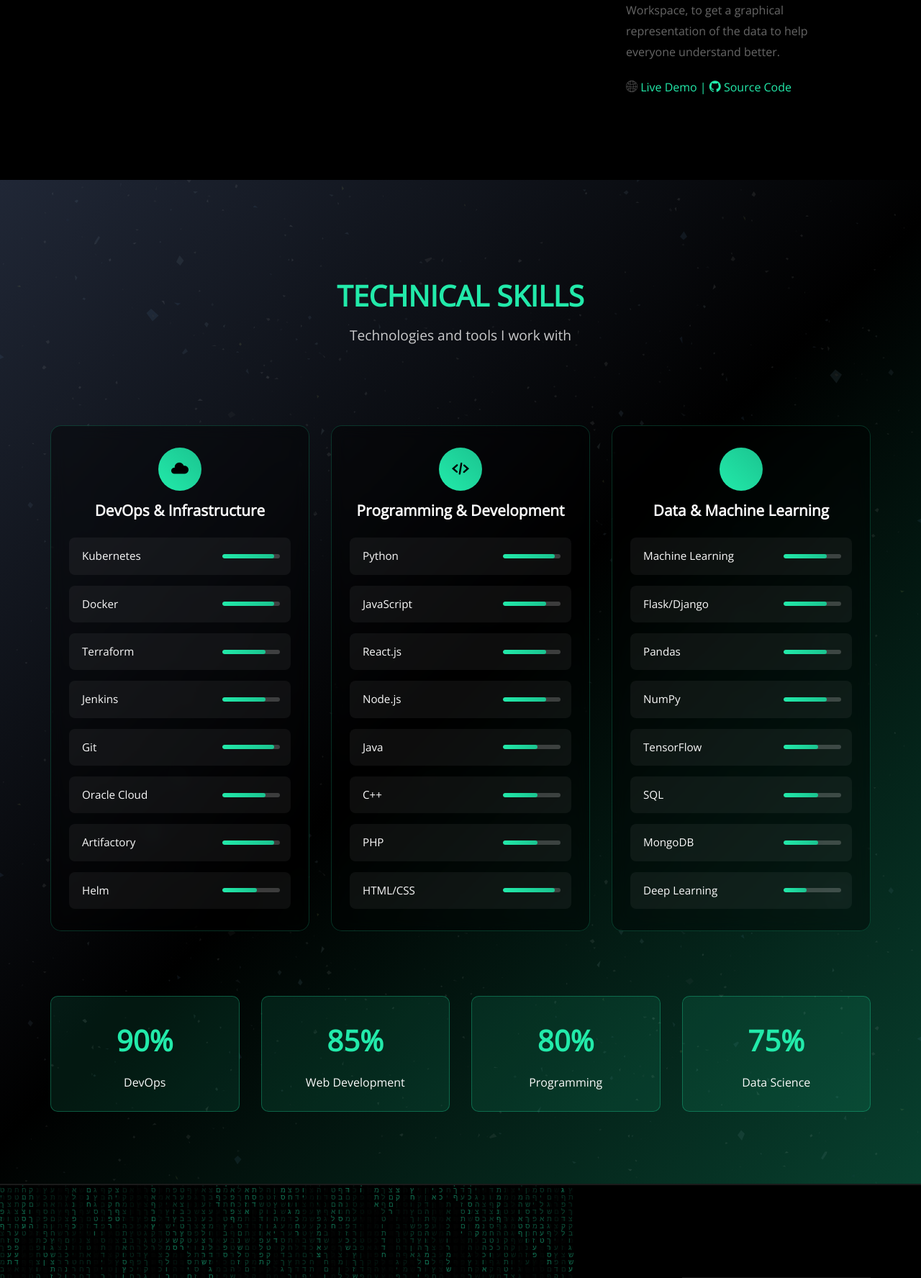
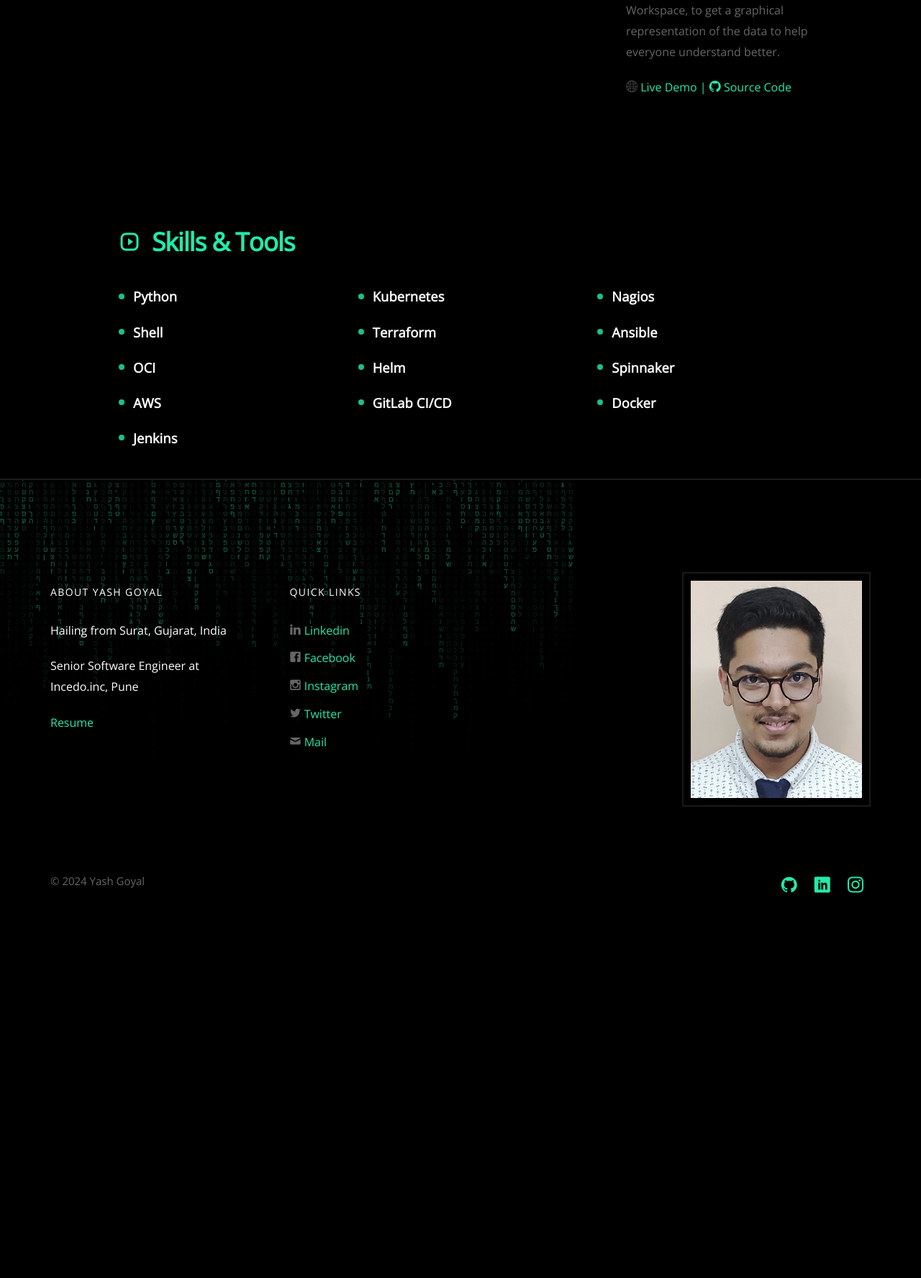
Before and after one commit to yashgoyal2802/yashgoyal2802.github.io, a PHP site: page / in a window 1280 px wide. Shown: the part 2471-4247 px from the top of the page at 72% size. After the commit the page ends 3712 px from the top, so only its background shows below. Run offline with PHP 8.4, Linux system fonts and the light colour scheme; some libraries are stand-ins or nearby versions; some web fonts are replaced.

Commit message:
updating theme for skills

```diff
--- a/css/custom.css
+++ b/css/custom.css
@@ -411,274 +411,79 @@ ul.cloud a:hover::before {
   }
 }
 
-/* Skills Section - Dark Theme */
-#skills {
-  background: linear-gradient(135deg, #202736 0%, #000000 50%, #08412f 100%);
+.skills-tools-section {
+  background: #000;
+  padding: 54px 0 40px 0;
   color: #fafafa;
-  padding: 80px 0;
-  position: relative;
-  overflow: hidden;
+  text-align: left;
+  max-width: 950px;
+  margin: 0 auto;
 }
-
-#skills::before {
-  content: "";
-  position: absolute;
-  top: 0;
-  left: 0;
-  right: 0;
-  bottom: 0;
-  background: url('../img/Stars.svg');
-  opacity: 0.1;
-  z-index: 0;
+.skills-title-row {
+  display: flex;
+  align-items: center;
+  gap: 16px;
+  margin-bottom: 28px;
 }
-
-#skills .container {
-  position: relative;
-  z-index: 1;
-}
-
-#skills .section-heading h2 {
-  color: #22eaaa;
-  font-size: 2.5rem;
-  font-weight: 600;
-  margin-bottom: 15px;
-  text-align: center;
-}
-
-#skills .section-heading .lead {
-  color: rgba(250, 250, 250, 0.8);
-  font-size: 1.2rem;
-  text-align: center;
-  margin-bottom: 60px;
-}
-
-/* Skills Grid */
-.skills-grid {
-  margin-bottom: 60px;
-}
-
-.skill-category-wrapper {
-  margin-bottom: 30px;
-}
-
-.skill-category-card {
-  background: rgba(0, 0, 0, 0.4);
-  border: 1px solid rgba(34, 234, 170, 0.2);
-  border-radius: 15px;
-  padding: 30px 25px;
-  height: 100%;
-  transition: all 0.3s ease;
-  backdrop-filter: blur(10px);
-  position: relative;
-  overflow: hidden;
-}
-
-.skill-category-card::before {
-  content: "";
-  position: absolute;
-  top: 0;
-  left: -100%;
-  width: 100%;
-  height: 100%;
-  background: linear-gradient(90deg, transparent, rgba(34, 234, 170, 0.1), transparent);
-  transition: left 0.6s ease;
-}
-
-.skill-category-card:hover {
-  transform: translateY(-10px);
-  border-color: #22eaaa;
-  box-shadow: 0 20px 40px rgba(34, 234, 170, 0.1);
-}
-
-.skill-category-card:hover::before {
-  left: 100%;
-}
-
-/* Skill Header */
-.skill-header {
-  text-align: center;
-  margin-bottom: 25px;
-}
-
-.skill-icon {
-  width: 60px;
-  height: 60px;
-  background: linear-gradient(45deg, #22eaaa, #1bc490);
-  border-radius: 50%;
+.skills-icon {
   display: flex;
   align-items: center;
   justify-content: center;
-  margin: 0 auto 15px;
-  font-size: 24px;
-  color: #000;
-  transition: all 0.3s ease;
 }
-
-.skill-category-card:hover .skill-icon {
-  transform: scale(1.1) rotate(360deg);
-  box-shadow: 0 10px 20px rgba(34, 234, 170, 0.3);
-}
-
-.skill-header h3 {
-  color: #fafafa;
-  font-size: 1.3rem;
-  font-weight: 600;
-  margin: 0;
-}
-
-/* Skill Items */
-.skill-items {
-  display: flex;
-  flex-direction: column;
-  gap: 15px;
-}
-
-.skill-item {
-  display: flex;
-  justify-content: space-between;
-  align-items: center;
-  padding: 12px 15px;
-  background: rgba(250, 250, 250, 0.05);
-  border-radius: 8px;
-  border-left: 3px solid transparent;
-  transition: all 0.3s ease;
-}
-
-.skill-item:hover {
-  background: rgba(34, 234, 170, 0.1);
-  border-left-color: #22eaaa;
-  transform: translateX(5px);
-}
-
-.skill-name {
-  color: #fafafa;
-  font-weight: 500;
-  font-size: 0.95rem;
-}
-
-/* Skill Level Indicators */
-.skill-level {
-  width: 80px;
-  height: 6px;
-  background: rgba(250, 250, 250, 0.2);
-  border-radius: 3px;
-  position: relative;
-  overflow: hidden;
-}
-
-.skill-level::after {
-  content: "";
-  position: absolute;
-  top: 0;
-  left: 0;
-  height: 100%;
-  background: linear-gradient(90deg, #22eaaa, #1bc490);
-  border-radius: 3px;
-  transition: width 2s ease-in-out;
-}
-
-.skill-level.expert::after { width: 90%; }
-.skill-level.advanced::after { width: 75%; }
-.skill-level.intermediate::after { width: 60%; }
-.skill-level.beginner::after { width: 40%; }
-
-/* Skills Summary */
-.skills-summary {
-  margin-top: 60px;
-}
-
-.summary-item {
-  margin-bottom: 20px;
-}
-
-.summary-card {
-  background: rgba(34, 234, 170, 0.1);
-  border: 1px solid rgba(34, 234, 170, 0.3);
-  border-radius: 10px;
-  padding: 25px 15px;
-  text-align: center;
-  transition: all 0.3s ease;
-}
-
-.summary-card:hover {
-  transform: translateY(-5px);
-  background: rgba(34, 234, 170, 0.15);
-  box-shadow: 0 15px 30px rgba(34, 234, 170, 0.1);
-}
-
-.summary-number {
-  font-size: 2.5rem;
+.skills-title {
+  font-size: 2.2rem;
   font-weight: 700;
   color: #22eaaa;
-  margin-bottom: 8px;
+  letter-spacing: -1px;
+  font-family: inherit;
 }
-
-.summary-label {
+.skills-tools-list ul {
+  display: grid;
+  grid-template-columns: repeat(auto-fit, minmax(210px, 1fr));
+  gap: 16px 48px;
+  margin: 0;
+  padding: 0;
+  list-style: none;
+}
+.skills-tools-list li {
+  display: flex;
+  align-items: center;
+  font-size: 1.15rem;
+  margin-bottom: 0;
+  color: #22eaaa;
+  font-weight: 700;
+  letter-spacing: 0.1px;
+  transition: color 0.2s;
+}
+.skills-tools-list li::before {
+  content: '';
+  display: inline-block;
+  margin-right: 12px;
+  width: 8px;
+  height: 8px;
+  border-radius: 50%;
+  background: #22eaaa;
+  opacity: 0.82;
+  vertical-align: middle;
+  transition: background 0.2s;
+}
+.skills-tools-list li span {
   color: #fafafa;
-  font-size: 1rem;
-  font-weight: 500;
+  font-weight: 600;
+  transition: color 0.22s;
 }
-
-/* Responsive Design */
-@media (max-width: 768px) {
-  #skills {
-    padding: 60px 0;
+.skills-tools-list li:hover span {
+  color: #22eaaa;
+}
+.skills-tools-list li:hover::before {
+  background: #fafafa;
+}
+@media (max-width: 800px) {
+  .skills-tools-list ul {
+    grid-template-columns: repeat(auto-fit, minmax(160px, 1fr));
+    gap: 13px 20px;
   }
-
-  .skill-category-card {
-    padding: 25px 20px;
-    margin-bottom: 20px;
-  }
-
-  .skill-items {
-    gap: 12px;
-  }
-
-  .skill-item {
-    padding: 10px 12px;
-  }
-
-  .skill-level {
-    width: 60px;
-  }
-
-  .summary-card {
-    padding: 20px 15px;
-  }
-
-  .summary-number {
-    font-size: 2rem;
+  .skills-title {
+    font-size: 1.4rem;
   }
 }
-
-/* Animation for skills on scroll */
-.skill-category-wrapper {
-  opacity: 0;
-  transform: translateY(30px);
-  transition: all 0.6s ease;
-}
-
-.skill-category-wrapper.animate {
-  opacity: 1;
-  transform: translateY(0);
-}
-
-.skill-category-wrapper:nth-child(1) { transition-delay: 0.1s; }
-.skill-category-wrapper:nth-child(2) { transition-delay: 0.2s; }
-.skill-category-wrapper:nth-child(3) { transition-delay: 0.3s; }
-
-.summary-item {
-  opacity: 0;
-  transform: translateY(20px);
-  transition: all 0.6s ease;
-}
-
-.summary-item.animate {
-  opacity: 1;
-  transform: translateY(0);
-}
-
-.summary-item:nth-child(1) { transition-delay: 0.4s; }
-.summary-item:nth-child(2) { transition-delay: 0.5s; }
-.summary-item:nth-child(3) { transition-delay: 0.6s; }
-.summary-item:nth-child(4) { transition-delay: 0.7s; }
--- a/index.html
+++ b/index.html
@@ -297,189 +297,31 @@
   </div>
   </div> -->
 
-<div id="skills" class="probootstrap-section">
-  <div class="container">
-    <div class="row">
-      <div class="col-sm-12 section-heading probootstrap-animate">
-        <h2>Technical Skills</h2>
-        <p class="lead">Technologies and tools I work with</p>
-      </div>
-    </div>
-
-    <!-- Skills Grid -->
-    <div class="skills-grid">
-      <div class="row">
-        <!-- DevOps & Infrastructure -->
-        <div class="col-md-4 skill-category-wrapper">
-          <div class="skill-category-card">
-            <div class="skill-header">
-              <div class="skill-icon">
-                <i class="icon-cloud"></i>
-              </div>
-              <h3>DevOps & Infrastructure</h3>
-            </div>
-            <div class="skill-items">
-              <div class="skill-item">
-                <span class="skill-name">Kubernetes</span>
-                <div class="skill-level expert"></div>
-              </div>
-              <div class="skill-item">
-                <span class="skill-name">Docker</span>
-                <div class="skill-level expert"></div>
-              </div>
-              <div class="skill-item">
-                <span class="skill-name">Terraform</span>
-                <div class="skill-level advanced"></div>
-              </div>
-              <div class="skill-item">
-                <span class="skill-name">Jenkins</span>
-                <div class="skill-level advanced"></div>
-              </div>
-              <div class="skill-item">
-                <span class="skill-name">Git</span>
-                <div class="skill-level expert"></div>
-              </div>
-              <div class="skill-item">
-                <span class="skill-name">Oracle Cloud</span>
-                <div class="skill-level advanced"></div>
-              </div>
-              <div class="skill-item">
-                <span class="skill-name">Artifactory</span>
-                <div class="skill-level expert"></div>
-              </div>
-              <div class="skill-item">
-                <span class="skill-name">Helm</span>
-                <div class="skill-level intermediate"></div>
-              </div>
-            </div>
-          </div>
-        </div>
-
-        <!-- Programming & Development -->
-        <div class="col-md-4 skill-category-wrapper">
-          <div class="skill-category-card">
-            <div class="skill-header">
-              <div class="skill-icon">
-                <i class="icon-code"></i>
-              </div>
-              <h3>Programming & Development</h3>
-            </div>
-            <div class="skill-items">
-              <div class="skill-item">
-                <span class="skill-name">Python</span>
-                <div class="skill-level expert"></div>
-              </div>
-              <div class="skill-item">
-                <span class="skill-name">JavaScript</span>
-                <div class="skill-level advanced"></div>
-              </div>
-              <div class="skill-item">
-                <span class="skill-name">React.js</span>
-                <div class="skill-level advanced"></div>
-              </div>
-              <div class="skill-item">
-                <span class="skill-name">Node.js</span>
-                <div class="skill-level advanced"></div>
-              </div>
-              <div class="skill-item">
-                <span class="skill-name">Java</span>
-                <div class="skill-level intermediate"></div>
-              </div>
-              <div class="skill-item">
-                <span class="skill-name">C++</span>
-                <div class="skill-level intermediate"></div>
-              </div>
-              <div class="skill-item">
-                <span class="skill-name">PHP</span>
-                <div class="skill-level intermediate"></div>
-              </div>
-              <div class="skill-item">
-                <span class="skill-name">HTML/CSS</span>
-                <div class="skill-level expert"></div>
-              </div>
-            </div>
-          </div>
-        </div>
-
-        <!-- Data & Machine Learning -->
-        <div class="col-md-4 skill-category-wrapper">
-          <div class="skill-category-card">
-            <div class="skill-header">
-              <div class="skill-icon">
-                <i class="icon-bar-chart"></i>
-              </div>
-              <h3>Data & Machine Learning</h3>
-            </div>
-            <div class="skill-items">
-              <div class="skill-item">
-                <span class="skill-name">Machine Learning</span>
-                <div class="skill-level advanced"></div>
-              </div>
-              <div class="skill-item">
-                <span class="skill-name">Flask/Django</span>
-                <div class="skill-level advanced"></div>
-              </div>
-              <div class="skill-item">
-                <span class="skill-name">Pandas</span>
-                <div class="skill-level advanced"></div>
-              </div>
-              <div class="skill-item">
-                <span class="skill-name">NumPy</span>
-                <div class="skill-level advanced"></div>
-              </div>
-              <div class="skill-item">
-                <span class="skill-name">TensorFlow</span>
-                <div class="skill-level intermediate"></div>
-              </div>
-              <div class="skill-item">
-                <span class="skill-name">SQL</span>
-                <div class="skill-level intermediate"></div>
-              </div>
-              <div class="skill-item">
-                <span class="skill-name">MongoDB</span>
-                <div class="skill-level intermediate"></div>
-              </div>
-              <div class="skill-item">
-                <span class="skill-name">Deep Learning</span>
-                <div class="skill-level beginner"></div>
-              </div>
-            </div>
-          </div>
-        </div>
-      </div>
-    </div>
-
-    <!-- Overall Proficiency Indicators -->
-    <div class="skills-summary">
-      <div class="row">
-        <div class="col-md-3 summary-item">
-          <div class="summary-card">
-            <div class="summary-number">90%</div>
-            <div class="summary-label">DevOps</div>
-          </div>
-        </div>
-        <div class="col-md-3 summary-item">
-          <div class="summary-card">
-            <div class="summary-number">85%</div>
-            <div class="summary-label">Web Development</div>
-          </div>
-        </div>
-        <div class="col-md-3 summary-item">
-          <div class="summary-card">
-            <div class="summary-number">80%</div>
-            <div class="summary-label">Programming</div>
-          </div>
-        </div>
-        <div class="col-md-3 summary-item">
-          <div class="summary-card">
-            <div class="summary-number">75%</div>
-            <div class="summary-label">Data Science</div>
-          </div>
-        </div>
-      </div>
-    </div>
+<section class="skills-tools-section">
+  <div class="skills-title-row">
+    <span class="skills-icon">
+      <svg width="30" height="30" fill="none"><rect x="4" y="4" width="22" height="22" rx="6" stroke="#22eaaa" stroke-width="3"/><path d="M13 10l7 5-7 5V10z" fill="#22eaaa"/></svg>
+    </span>
+    <span class="skills-title">Skills &amp; Tools</span>
   </div>
-</div>
+  <div class="skills-tools-list">
+    <ul>
+      <li><span>Python</span></li>
+      <li><span>Kubernetes</span></li>
+      <li><span>Nagios</span></li>
+      <li><span>Shell</span></li>
+      <li><span>Terraform</span></li>
+      <li><span>Ansible</span></li>
+      <li><span>OCI</span></li>
+      <li><span>Helm</span></li>
+      <li><span>Spinnaker</span></li>
+      <li><span>AWS</span></li>
+      <li><span>GitLab CI/CD</span></li>
+      <li><span>Docker</span></li>
+      <li><span>Jenkins</span></li>
+    </ul>
+  </div>
+</section>
 
   <!-- END section -->
 
```
Also changed, not shown: js/custom-2.js (+0 -48 lines).
